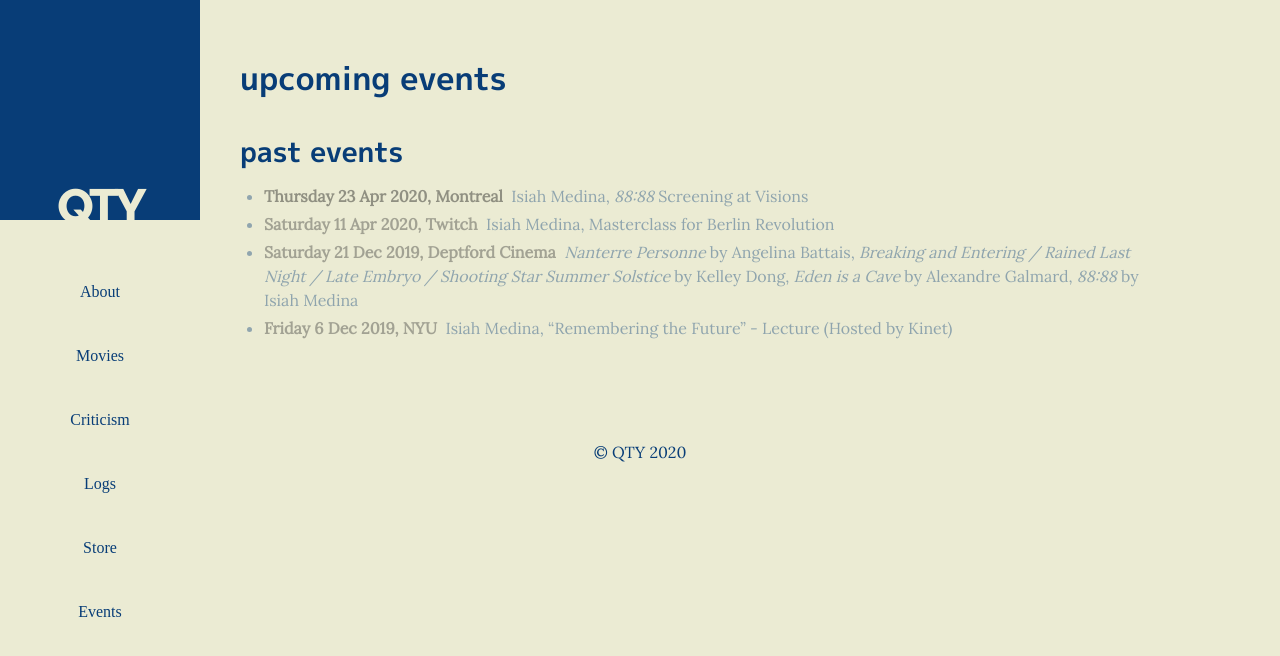
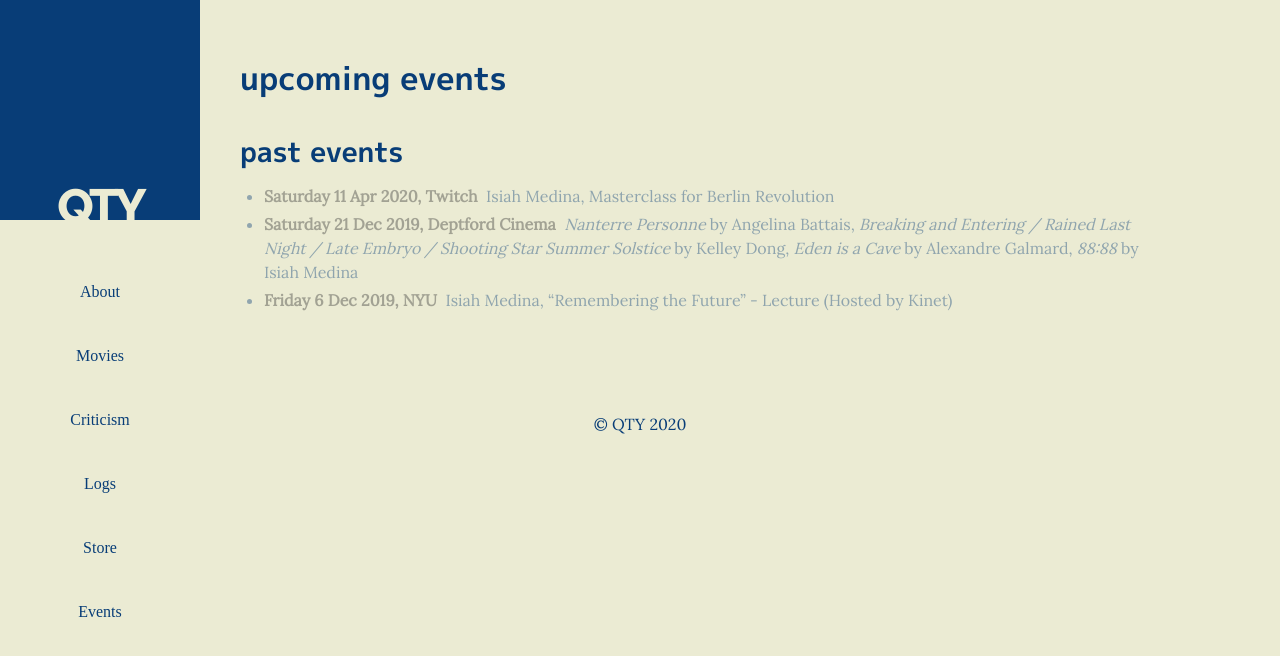
Before and after one commit to naobot/qty-cinema, a Jekyll site: the page built from events.html, in a window 1280 px wide. Shown: the top 656 px of the page. Built offline with Jekyll 4.4.1, drawn with Linux system fonts in a browser that asks for light colours; some web fonts are replaced.

Commit message:
Update from Forestry.io kelley dong updated _data/events.yaml

```diff
--- a/_data/events.yaml
+++ b/_data/events.yaml
@@ -1,8 +1,4 @@
 ---
-- when: 2020-04-23T04:00:00.000+00:00
-  where: Montreal
-  what: Isiah Medina, <em>88:88</em> Screening at Visions
-  link: ''
 - when: 2020-04-11T22:30:00.000+00:00
   where: Twitch
   what: Isiah Medina, Masterclass for Berlin Revolution
```
